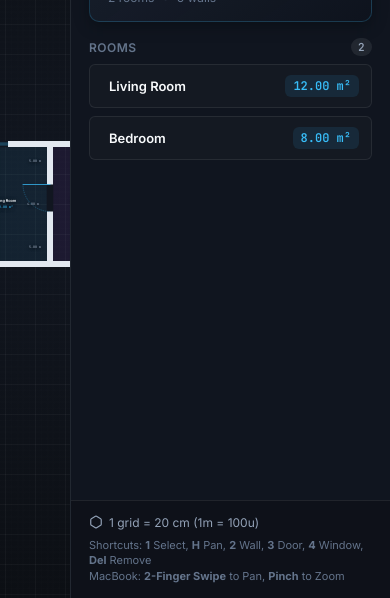
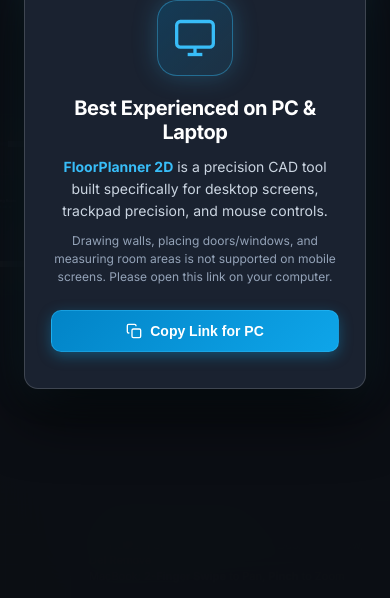
Before and after one commit to nos486/floor-planner, a website built with Vite: page index.html in a window 390 px wide. Shown: the part 246-844 px from the top of the page. Built offline with nearby package versions, Linux system fonts and the light colour scheme.

Commit message:
Add mobile device blocker overlay with PC recommendation and copy link button

```diff
--- a/index.html
+++ b/index.html
@@ -79,6 +79,35 @@
     </main>
   </div>
 
+  <!-- Mobile Device Blocker Overlay -->
+  <div id="mobile-blocker" class="mobile-blocker-overlay">
+    <div class="mobile-blocker-card">
+      <div class="mobile-blocker-icon">
+        <svg width="44" height="44" viewBox="0 0 24 24" fill="none" stroke="currentColor" stroke-width="1.8">
+          <rect x="2" y="3" width="20" height="14" rx="2"/>
+          <line x1="8" y1="21" x2="16" y2="21"/>
+          <line x1="12" y1="17" x2="12" y2="21"/>
+        </svg>
+      </div>
+      <h2 class="mobile-blocker-title">Best Experienced on PC & Laptop</h2>
+      <p class="mobile-blocker-desc">
+        <strong>FloorPlanner 2D</strong> is a precision CAD tool built specifically for desktop screens, trackpad precision, and mouse controls.
+      </p>
+      <p class="mobile-blocker-note">
+        Drawing walls, placing doors/windows, and measuring room areas is not supported on mobile screens. Please open this link on your computer.
+      </p>
+      <div class="mobile-blocker-action">
+        <button id="btn-copy-link" class="btn-copy-link" type="button">
+          <svg width="16" height="16" viewBox="0 0 24 24" fill="none" stroke="currentColor" stroke-width="2">
+            <rect x="9" y="9" width="13" height="13" rx="2" ry="2"/>
+            <path d="M5 15H4a2 2 0 0 1-2-2V4a2 2 0 0 1 2-2h9a2 2 0 0 1 2 2v1"/>
+          </svg>
+          <span id="copy-link-text">Copy Link for PC</span>
+        </button>
+      </div>
+    </div>
+  </div>
+
   <script type="module" src="/src/main.js"></script>
 </body>
 </html>
--- a/src/main.js
+++ b/src/main.js
@@ -70,6 +70,33 @@
     exportCurrentSVG(canvas.svg, state.project.projectName);
     showToast('SVG exported!');
   });
+
+  setupMobileBlocker();
+}
+
+function setupMobileBlocker() {
+  const btnCopy = document.getElementById('btn-copy-link');
+  const copyText = document.getElementById('copy-link-text');
+  const mobileBlocker = document.getElementById('mobile-blocker');
+
+  const isMobileUA = /Android|webOS|iPhone|iPad|iPod|BlackBerry|IEMobile|Opera Mini/i.test(navigator.userAgent);
+  if (isMobileUA && window.innerWidth <= 1024) {
+    if (mobileBlocker) mobileBlocker.style.display = 'flex';
+  }
+
+  if (btnCopy && copyText) {
+    btnCopy.addEventListener('click', async () => {
+      try {
+        await navigator.clipboard.writeText(window.location.href);
+        copyText.textContent = '✓ Link Copied to Clipboard!';
+        setTimeout(() => {
+          copyText.textContent = 'Copy Link for PC';
+        }, 2500);
+      } catch (err) {
+        prompt('Copy link to open on your PC:', window.location.href);
+      }
+    });
+  }
 }
 
 if (document.readyState === 'loading') {
--- a/src/styles/ui.css
+++ b/src/styles/ui.css
@@ -713,3 +713,110 @@
   box-shadow: var(--shadow-lg), 0 0 20px rgba(244, 63, 94, 0.2);
   color: #fecdd3;
 }
+
+/* Mobile Blocker Overlay */
+.mobile-blocker-overlay {
+  display: none;
+  position: fixed;
+  inset: 0;
+  background: rgba(12, 15, 20, 0.96);
+  backdrop-filter: blur(24px);
+  -webkit-backdrop-filter: blur(24px);
+  z-index: 999999;
+  align-items: center;
+  justify-content: center;
+  padding: 24px;
+}
+
+/* Show on mobile screens and portrait tablets */
+@media (max-width: 820px), (pointer: coarse) and (max-width: 1024px) and (orientation: portrait) {
+  .mobile-blocker-overlay {
+    display: flex;
+  }
+}
+
+.mobile-blocker-card {
+  max-width: 420px;
+  width: 100%;
+  background: var(--bg-surface-elevated, #1a2230);
+  border: 1px solid var(--border-prominent, rgba(255, 255, 255, 0.16));
+  border-radius: var(--radius-lg, 16px);
+  padding: 36px 26px;
+  text-align: center;
+  box-shadow: 0 24px 60px rgba(0, 0, 0, 0.75), 0 0 40px rgba(56, 189, 248, 0.15);
+  animation: popIn 0.3s cubic-bezier(0.16, 1, 0.3, 1);
+}
+
+@keyframes popIn {
+  from {
+    opacity: 0;
+    transform: scale(0.92) translateY(12px);
+  }
+  to {
+    opacity: 1;
+    transform: scale(1) translateY(0);
+  }
+}
+
+.mobile-blocker-icon {
+  width: 76px;
+  height: 76px;
+  margin: 0 auto 20px;
+  background: linear-gradient(135deg, rgba(2, 132, 199, 0.25), rgba(56, 189, 248, 0.1));
+  border: 1px solid rgba(56, 189, 248, 0.4);
+  border-radius: 20px;
+  display: flex;
+  align-items: center;
+  justify-content: center;
+  color: #38bdf8;
+  box-shadow: 0 0 24px rgba(56, 189, 248, 0.25);
+}
+
+.mobile-blocker-title {
+  font-size: 20px;
+  font-weight: 700;
+  color: #ffffff;
+  margin-bottom: 12px;
+  letter-spacing: -0.02em;
+}
+
+.mobile-blocker-desc {
+  font-size: 14px;
+  color: #cbd5e1;
+  line-height: 1.55;
+  margin-bottom: 10px;
+}
+
+.mobile-blocker-desc strong {
+  color: #38bdf8;
+}
+
+.mobile-blocker-note {
+  font-size: 12px;
+  color: #94a3b8;
+  line-height: 1.5;
+  margin-bottom: 24px;
+}
+
+.btn-copy-link {
+  display: inline-flex;
+  align-items: center;
+  justify-content: center;
+  gap: 8px;
+  width: 100%;
+  padding: 12px 18px;
+  background: linear-gradient(135deg, #0284c7, #0ea5e9);
+  border: 1px solid rgba(56, 189, 248, 0.4);
+  color: #ffffff;
+  font-size: 14px;
+  font-weight: 600;
+  border-radius: 10px;
+  cursor: pointer;
+  box-shadow: 0 4px 14px rgba(14, 165, 233, 0.35);
+  transition: all 0.2s ease;
+}
+
+.btn-copy-link:hover {
+  background: linear-gradient(135deg, #0369a1, #0284c7);
+  transform: translateY(-1px);
+}
```
